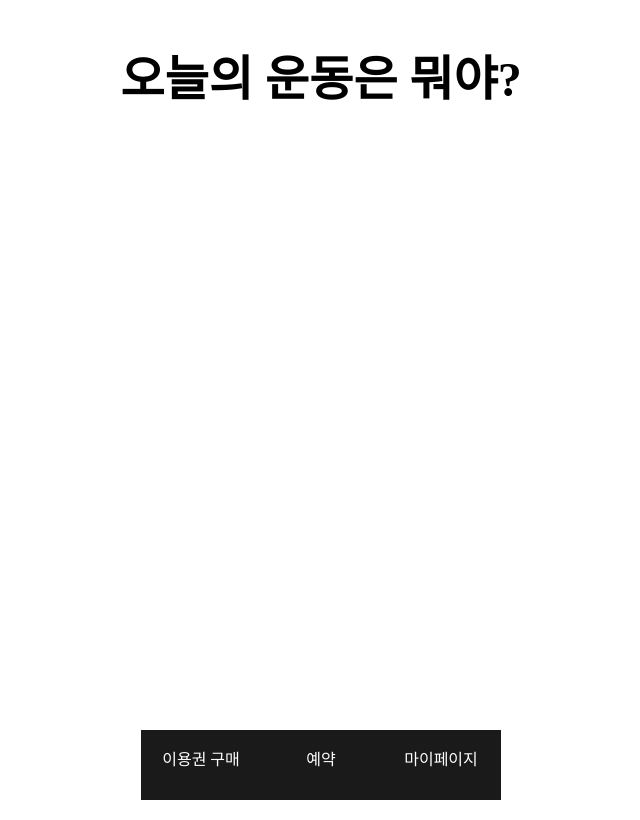
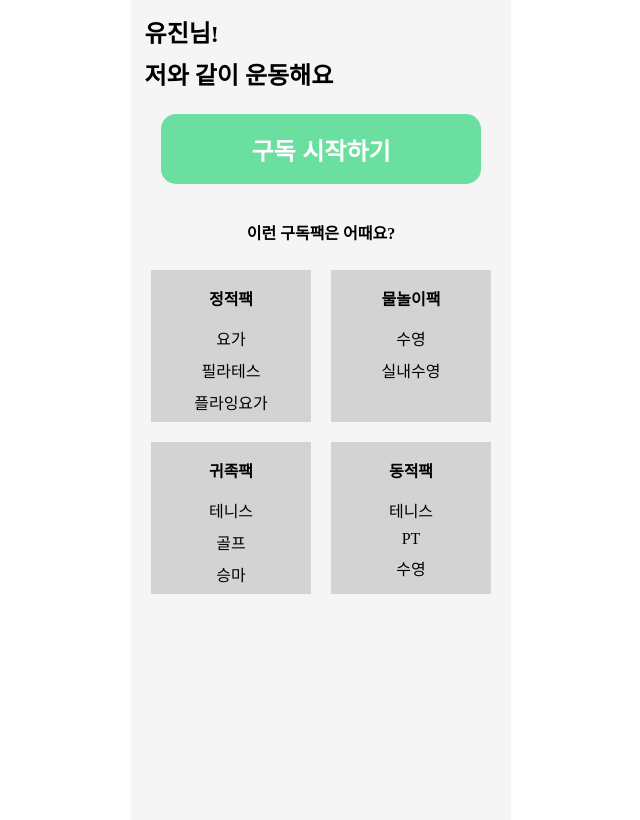
Before and after one commit to 4tar1p/4tar1p-frontend, a React (Create React App) app: page / in a window 1280 px wide. Shown: the whole page, without its empty margins (319-959 px from the left). Built offline with nearby package versions, Linux system fonts and the light colour scheme; a web font is replaced by a local one.

Commit message:
[feat] 구독, 미구독자 메인페이지

```diff
--- a/src/App.js
+++ b/src/App.js
@@ -1,7 +1,8 @@
 import React from 'react';
 import './App.css';
 import { Route, Routes } from 'react-router-dom';
-import Home from 'pages/Home';
+import HomeWithoutSub from 'pages/HomeWithoutSub';
+import HomeWithSub from 'pages/HomeWithSub';
 import UI from 'pages/UI';
 import ApiTest from 'pages/ApiTest';
 import Buying from 'pages/Buying';
@@ -13,7 +14,8 @@ import ReservationCompletion from './pages/ReservationCompletion';
 function App() {
   return (
     <Routes>
-      <Route exact path="/" element={<Home />} />
+      <Route exact path="/" element={<HomeWithoutSub />} />
+      <Route exact path="/homewithsub" element={<HomeWithSub />} />
       <Route path="/buying" element={<Buying />} />
       {/******** Example ********/}
       {/* <Route path="/login" element={<Login />} />
--- a/src/constants/constants.js
+++ b/src/constants/constants.js
@@ -1,4 +1,5 @@
 export const regionList = [{ name: '홍대/마포/상수' }, { name: '종로/중구' }];
+export const subPackList = [{ name: '정적팩', attributes: [{ exercise: '요가'}, { exercise: '필라테스'}, { exercise: '플라잉요가'}] }, { name: '물놀이팩', attributes: [{ exercise: '수영'}, { exercise: '실내수영'}] }, { name: '귀족팩', attributes: [{ exercise: '테니스'}, { exercise: '골프'}, { exercise: '승마'}] }, { name: '동적팩', attributes: [{ exercise: '테니스'}, { exercise: 'PT'}, { exercise: '수영'}] }];
 // export const sportsList = [
 //   {
 //     id: 0,
--- a/src/pages/Home.js
+++ /dev/null
@@ -1,13 +0,0 @@
-import { React } from 'react';
-import './styles/Home.css';
-import NavBar from 'components/NavBar';
-
-const Home = () => {
-  return (
-    <div className="homeContainer">
-      <h2 className="homeTitle">오늘의 운동은 뭐야?</h2>
-      <NavBar className="navBarPosition"/>
-    </div>
-  );
-};
-export default Home;
--- /dev/null
+++ b/src/pages/HomeWithSub.js
@@ -0,0 +1,33 @@
+import { React } from 'react';
+import './styles/Home.css';
+import { subPackList } from 'constants/constants';
+
+const HomeWithSub = () => {
+  return (
+    <div className="page home">
+
+        <p className='homeTitle'>유진님!</p>
+        <p className='homeTitle'>저와 같이 운동해요</p>
+
+
+      <button className='mainButton'>예약 하기</button>
+
+
+      <p style={{ textAlign: 'center', fontWeight: 'bold'}}>이런 헬스컨텐츠는 어때요?</p>
+
+      {/* 구독팩 */}
+      <div className="contents_box_wrapper">
+      {subPackList.map((subPack, i) => {
+            return (
+              <div key={i} className='contentsBox'>
+                  <p style={{fontWeight: 'bold'}}>{subPack.name}</p>
+                  {subPack.attributes.map((attr, j) => {
+                    return (<p style={{margin: '5%'}} key={j}>{attr.exercise}</p>)
+                  })}
+              </div>);
+          })}
+      </div>
+    </div>
+  );
+};
+export default HomeWithSub;
--- /dev/null
+++ b/src/pages/HomeWithoutSub.js
@@ -0,0 +1,33 @@
+import { React } from 'react';
+import './styles/Home.css';
+import { subPackList } from 'constants/constants';
+
+const HomeWithoutSub = () => {
+  return (
+    <div className="page home">
+
+        <p className='homeTitle'>유진님!</p>
+        <p className='homeTitle'>저와 같이 운동해요</p>
+
+
+      <button className='mainButton'>구독 시작하기</button>
+
+
+      <p style={{ textAlign: 'center', fontWeight: 'bold'}}>이런 구독팩은 어때요?</p>
+
+      {/* 구독팩 */}
+      <div className="contents_box_wrapper">
+      {subPackList.map((subPack, i) => {
+            return (
+              <div key={i} className='contentsBox'>
+                  <p style={{fontWeight: 'bold'}}>{subPack.name}</p>
+                  {subPack.attributes.map((attr, j) => {
+                    return (<p style={{margin: '5%'}} key={j}>{attr.exercise}</p>)
+                  })}
+              </div>);
+          })}
+      </div>
+    </div>
+  );
+};
+export default HomeWithoutSub;
--- a/src/pages/MyPage.js
+++ b/src/pages/MyPage.js
@@ -2,6 +2,7 @@ import { React } from 'react';
 import { test, getSubscriptionRervation } from 'api/api';
 import './styles/MyPage.css';
 import { useDispatch } from 'react-redux';
+import { regionList } from 'constants/constants';
 
 const MyPage = () => {
   const dispatch = useDispatch();
--- a/src/pages/styles/Home.css
+++ b/src/pages/styles/Home.css
@@ -1,22 +1,29 @@
 /* Home.css */
-.homeContainer {
-    display: flex;
-    flex-direction: column;
-    height: 100vh;
-    justify-content: center;
-    align-items: center;
+.home {
+    padding: 10px;
+}
+
+.mainButton{
+    margin-left: auto;
+    margin-right: auto;
+    height: 70px;
+    margin: 20px;
 }
 
 .homeTitle {
-    font-size: 3em;
+    font-size: 1.5em;
+    font-weight: bold;
+    margin: 1%;
 }
 
-.progressTitle {
-    font-size: 2em;
-    font-weight: bold;
+
+.contents_box_wrapper {
+    display: grid;
+    grid-template-columns: 1fr 1fr;
+
 }
-
-.navBarPosition {
-    position: absolute;
-    bottom: 10px;
+.contentsBox{
+    background-color: lightgray;
+    text-align: center;
+     margin: 10px;
 }
```
